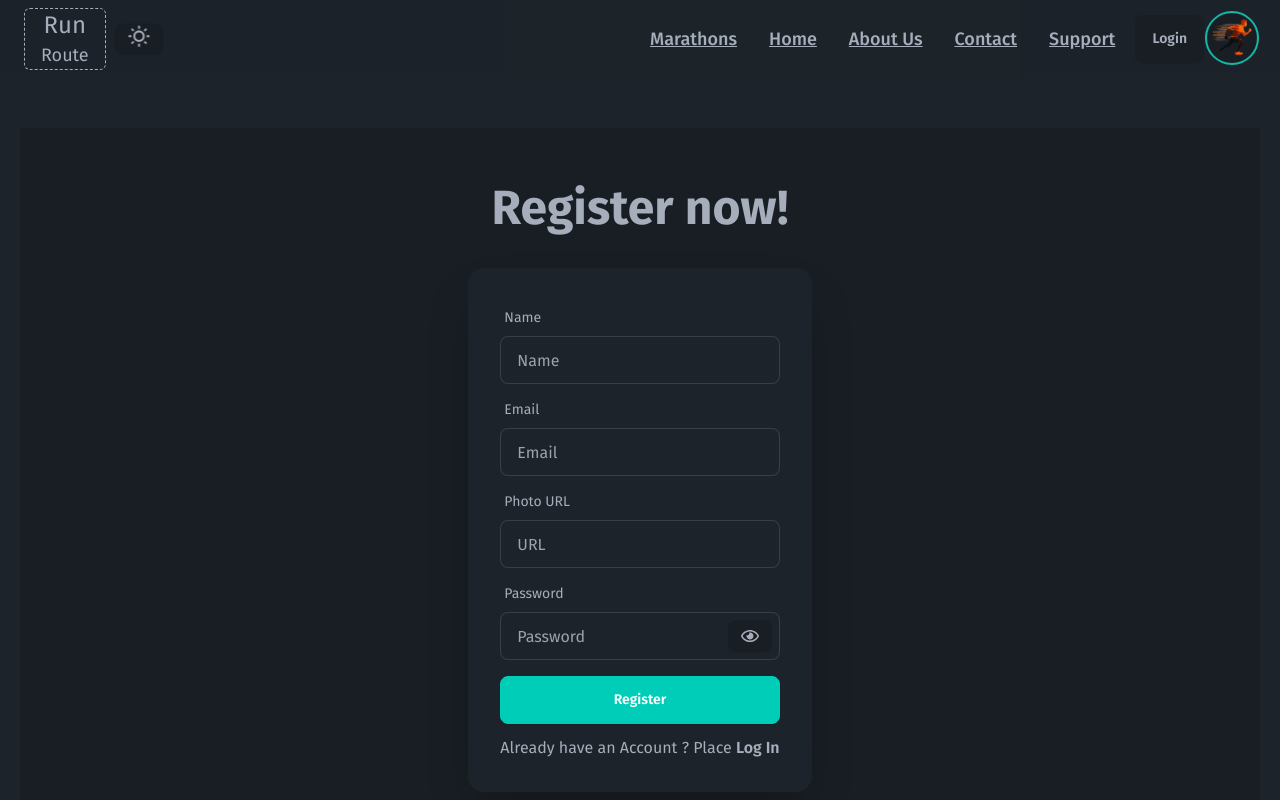
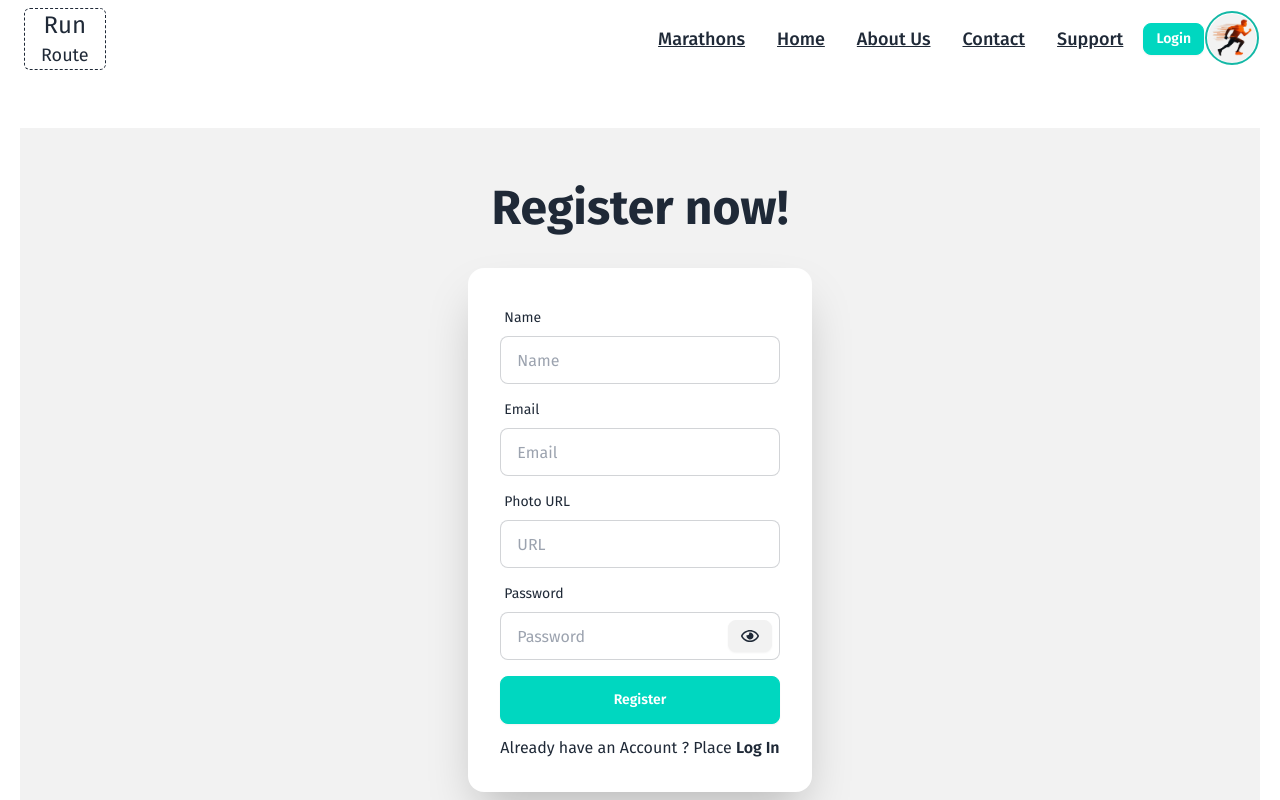
Before and after one commit to sheikhmuhammadantor/runroute-client, a React (Vite) app: page /register in a window 1280 px wide. Shown: the top 800 px of the page. Built offline with nearby package versions, Linux system fonts and the light colour scheme; no server answers.

Commit message:
Refactor Navbar component by commenting out unused theme state and related functions for cleaner code.

```diff
--- a/src/Components/Navbar.jsx
+++ b/src/Components/Navbar.jsx
@@ -1,14 +1,14 @@
 import { NavLink, Link } from 'react-router-dom';
 import { useAuth } from '../App';
 import toast from 'react-hot-toast';
-import { useEffect, useState } from 'react';
+// import { useEffect, useState } from 'react';
 import { RiSunLine } from 'react-icons/ri'
 import { IoIosMoon } from 'react-icons/io'
 
 function Navbar() {
 
   const { user, signOutUser } = useAuth()
-  const [theme, setTheme] = useState("dark");
+  // const [theme, setTheme] = useState();
 
   const handelSignOut = () => {
     signOutUser()
@@ -20,19 +20,19 @@ function Navbar() {
       })
   }
 
-  useEffect(() => {
-    const html = document.getElementsByTagName('html')[0];
-    html.setAttribute("data-theme", theme);
-  }, [theme]);
+  // useEffect(() => {
+  //   const html = document.getElementsByTagName('html')[0];
+  //   html.setAttribute("data-theme", theme);
+  // }, [theme]);
 
-  const handelChangeTheme = () => {
-    if (theme === "dark") {
-      setTheme("light");
-    }
-    if (theme === "light") {
-      setTheme("dark");
-    }
-  }
+  // const handelChangeTheme = () => {
+  //   if (theme === "dark") {
+  //     setTheme("light");
+  //   }
+  //   if (theme === "light") {
+  //     setTheme("dark");
+  //   }
+  // }
 
   const links = <div className='hidden lg:flex'>
     <li><Link to='/' className="text-lg font-medium underline">Home</Link></li>
@@ -58,11 +58,11 @@ function Navbar() {
             <p className='text-lg'>Route</p>
           </h2>
         </Link>
-        <span onClick={handelChangeTheme} className="btn btn-sm text-2xl hidden md:block ml-2">
-            {
-              (theme === "dark") ? <RiSunLine /> : <IoIosMoon />
-            }
-          </span>
+        {/* <span onClick={handelChangeTheme} className="btn btn-sm text-2xl hidden md:block ml-2">
+          {
+            (theme === "dark") ? <RiSunLine /> : <IoIosMoon />
+          }
+        </span> */}
       </div>
       <div className="flex-none">
         <ul className="menu menu-horizontal px-1">
@@ -90,7 +90,7 @@ function Navbar() {
                 </div>
               </div> :
               <div className='flex items-center'>
-                <Link to="/login" className="btn btn-sm sm:btn-md mr-1">Login</Link>
+                <Link to="/login" className="btn btn-accent text-white btn-sm mr-1">Login</Link>
                 <div className="relative group">
                   <label htmlFor="my-drawer-4" className="drawer-button btn px-1 outline-teal-500 outline-2 outline outline-offset-1 border-none hover:outline-cyan-400 w-12 h-12 rounded-full overflow-hidden">
                     <img className="max-w-full max-h-full" src='/favicon.png' alt="" />
```
